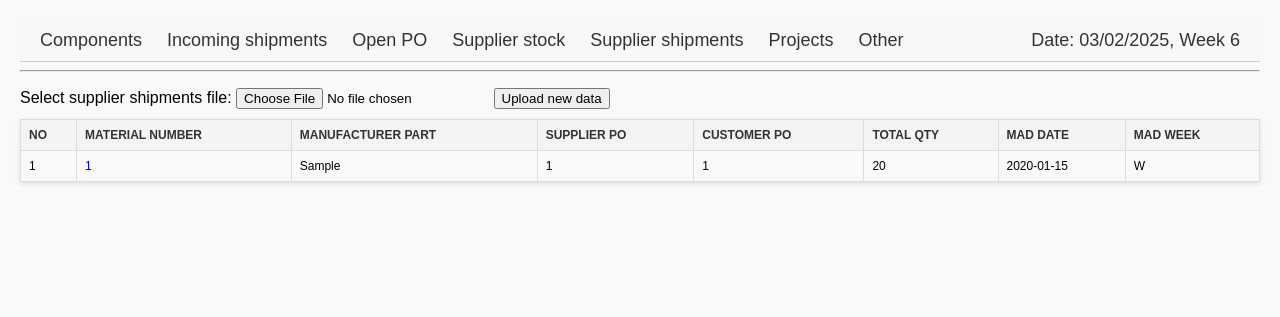
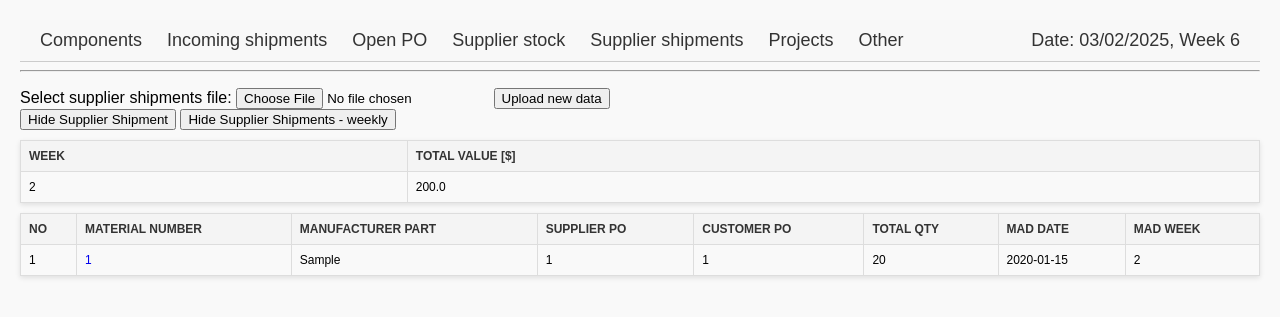
Before and after one commit to johnny-sky91/ComponentGuide, a Flask app: page /supplier_shipments in a window 1280 px wide. Shown: the top 317 px of the page. Run offline with Flask 3, Linux system fonts and the light colour scheme; tables that the repository leaves empty hold one stand-in row (values such as "Sample post"); some libraries are stand-ins or nearby versions.

Commit message:
added weekly values in hideable table

```diff
--- a/app/routes.py
+++ b/app/routes.py
@@ -1,4 +1,5 @@
 from datetime import datetime
+from sqlalchemy import func
 import pandas as pd
 import os
 from flask import (
@@ -164,12 +165,28 @@ def supplier_shipments():
     shipments = SupplierShipment.query.all()
     components = [Component.query.get(shipment.component_id) for shipment in shipments]
     all_shipments_info = {
-        shipment: component for shipment, component in zip(shipments, components)
+        shipment: {
+            "component": component,
+            "week": int(shipment.mad_date.strftime("%W")),
+        }
+        for shipment, component in zip(shipments, components)
     }
+
+    from collections import defaultdict
+
+    weekly_values = defaultdict(float)
+    for shipment, info in all_shipments_info.items():
+        week = info["week"]
+        value = round(
+            info["component"].unit_price * (shipment.asn_qty + shipment.ssd_qty)
+        )
+        weekly_values[week] += value
+
     return render_template(
         "supplier_shipments.html",
         title="Supplier shipments",
         all_shipments_info=all_shipments_info,
+        weekly_values=weekly_values,
     )
 
 
--- a/app/static/scripts.js
+++ b/app/static/scripts.js
@@ -8,14 +8,14 @@ function copyStringToClipboard(string) {
     console.log('Text copied to clipboard');
 }
 
-  function toggleTable(tableId, textId) {
+  function toggleTable(tableId, textId, tableName) {
     var table = document.getElementById(tableId);
     var text = document.getElementById(textId);
     if (table.style.display === "none") {
         table.style.display = "table";
-        text.innerHTML = "Hide the table";
+        text.innerHTML = "Hide the "+ tableName;
     } else {
         table.style.display = "none";
-        text.innerHTML = "Show the table";
+        text.innerHTML = "Show the "+ tableName;
     }
 }
--- a/app/templates/supplier_shipments.html
+++ b/app/templates/supplier_shipments.html
@@ -6,7 +6,25 @@
         <input type="file" name="file" accept=".xlsx, .xls" id="supplier_shipment">
         <input type="submit" value="Upload new data">
     </form>
-    <table>
+    <button id="toggleButton_1" onclick="toggleTable('supplier_shipments_table', 'toggleButton_1','Supplier Shipments')">Hide Supplier Shipment</button>
+    <button id="toggleButton_2" onclick="toggleTable('supplier_shipments_weekly_table', 'toggleButton_2','Supplier Shipments - weekly')">Hide Supplier Shipments - weekly</button>
+    <table id="supplier_shipments_weekly_table">
+        <thead>
+            <tr>
+                <th>Week</th>
+                <th>Total value [$]</th>
+            </tr>
+        </thead>
+        <tbody>
+            {% for week, total_value in weekly_values.items() %}
+            <tr>
+                <td>{{ week }}</td>
+                <td>{{ total_value }}</td>
+            </tr>
+            {% endfor %}
+        </tbody>
+    </table>
+    <table id="supplier_shipments_table">
         <thead>
             <tr>
                 <th>No</th>
@@ -20,16 +38,16 @@
             </tr>
         </thead>
         <tbody>
-                {% for shipment, component in all_shipments_info.items() %}
+            {% for shipment, info in all_shipments_info.items() %}
             <tr>
                 <td>{{ loop.index }}</td>
-                    <td><a href="{{ url_for('component_view', id=component.id) }}">{{ component.material_number }}</td>
-                    <td>{{ component.manufacturer_part }}</td>
+                <td><a href="{{ url_for('component_view', id=info['component'].id) }}">{{ info['component'].material_number }}</a></td>
+                <td>{{ info['component'].manufacturer_part }}</td>
                 <td>{{ shipment.supplier_po }}</td>
                 <td>{{ shipment.customer_po }}</td>
                 <td>{{ shipment.asn_qty + shipment.ssd_qty }}</td>
                 <td>{{ shipment.mad_date }}</td>
-                    <td>{{ moment(shipment.mad_date).format('W') }}</td>
+                <td>{{ info['week'] }}</td>
             </tr>
             {% endfor %}
         </tbody>
```
Lines whose indentation alone changed are shown as unchanged.
